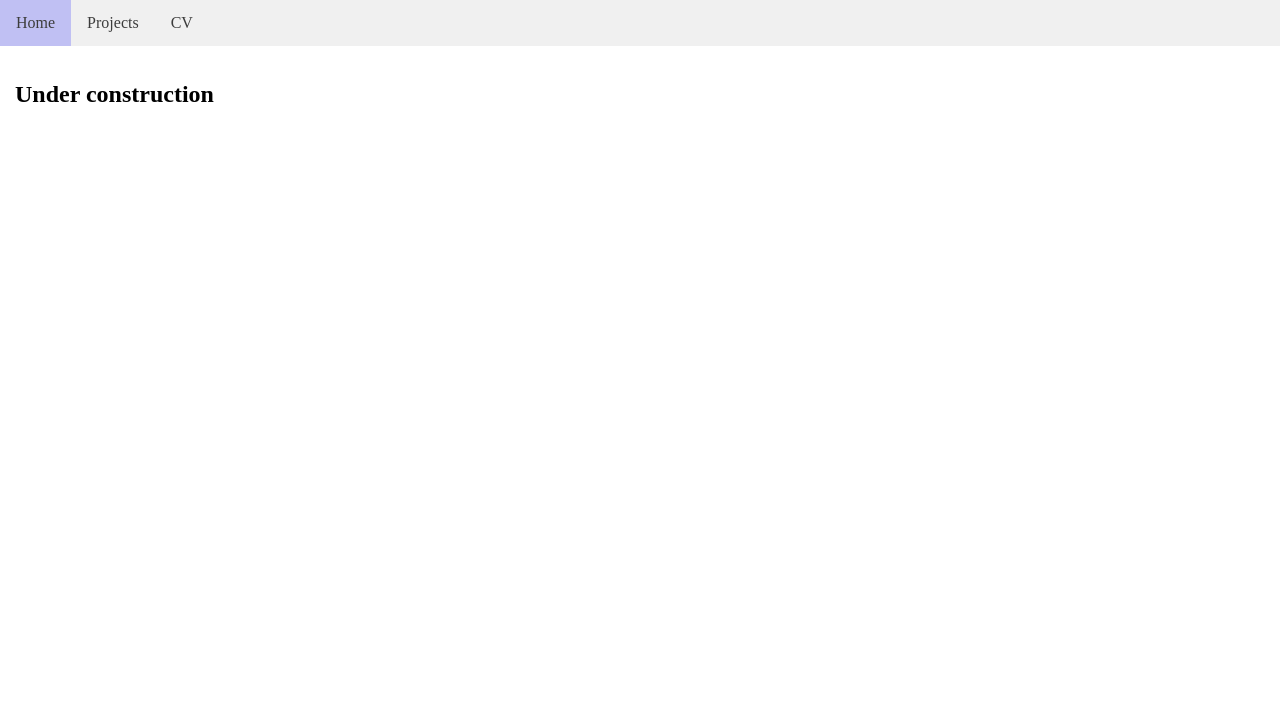
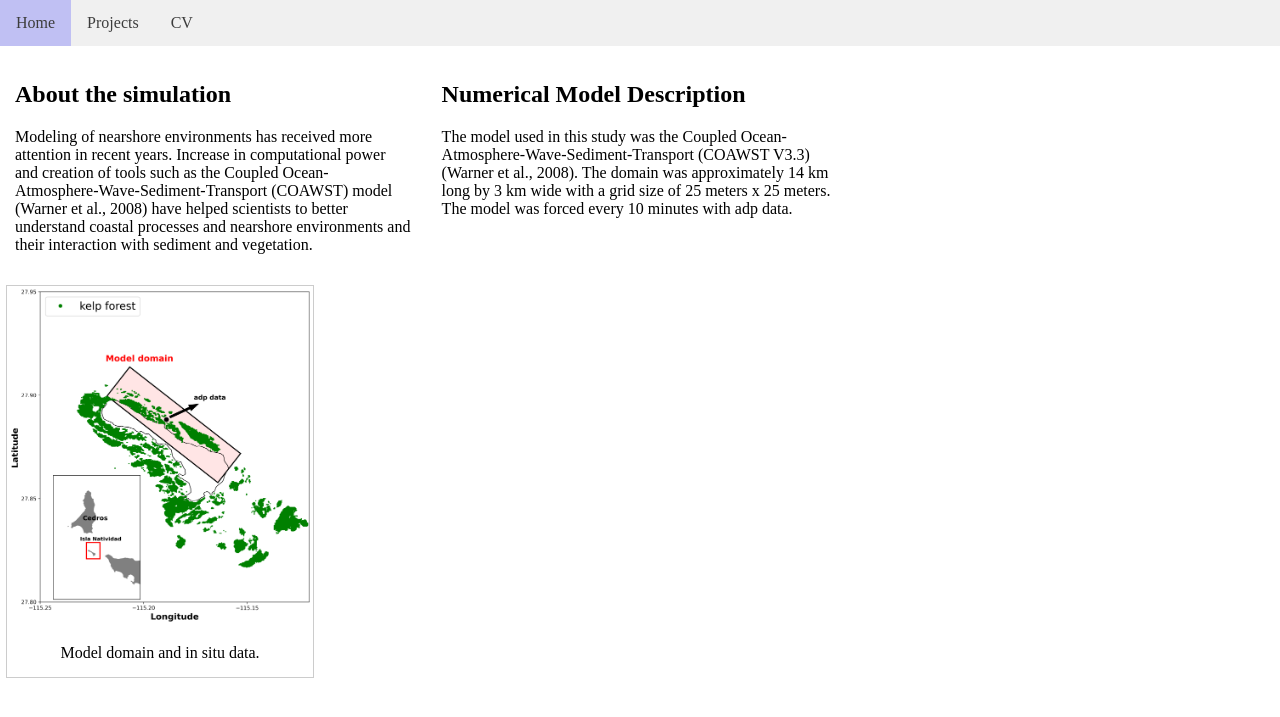
Before and after one commit to mf99274/mf99274.github.io, a Jekyll site: the page projects/kelp_forest.html, which Jekyll copies as it is, in a window 1280 px wide. Shown: the top 717 px of the page. Built offline with Jekyll 4.4.1, drawn with Linux system fonts in a browser that asks for light colours.

Commit message:
Update kelp_forest.html

```diff
--- a/projects/kelp_forest.html
+++ b/projects/kelp_forest.html
@@ -29,13 +29,18 @@
 <div class="row">
 
   <div class="column">
-	<h2>Under construction</h2>
-    <p> </p>
+	<h2>About the simulation</h2>
+    <p>Modeling of nearshore environments has received more attention in recent years. Increase in computational power and creation of tools such as the
+       Coupled Ocean-Atmosphere-Wave-Sediment-Transport (COAWST) model (Warner et al., 2008) have helped scientists to better understand coastal
+       processes and nearshore environments and their interaction with sediment and vegetation.
+    </p>
   </div>
 
   <div class="column">
-    <h2></h2>
-    <p> </p>
+    <h2>Numerical Model Description</h2>
+    <p>The model used in this study was the Coupled Ocean-Atmosphere-Wave-Sediment-Transport (COAWST V3.3) (Warner et al., 2008).
+	The domain was approximately 14 km long by 3 km wide with a grid size of 25 meters x 25 meters. The model was forced every 10 minutes
+	with adp data. </p>
   </div>
 
   <div class='column'>
@@ -44,6 +49,16 @@
   </div>
 
 </div>
+<div class="clearfix"></div>
+
+<div class="responsive">
+<div class="gallery">
+  <a target="_blank" href="../img/domain.png">
+    <img src="../img/domain.png" alt="Mountains" width="600" height="400">
+  </a>
+<div class="desc">Model domain and in situ data.</div>
+</div>
+</div>
 
 
 </body>
```
